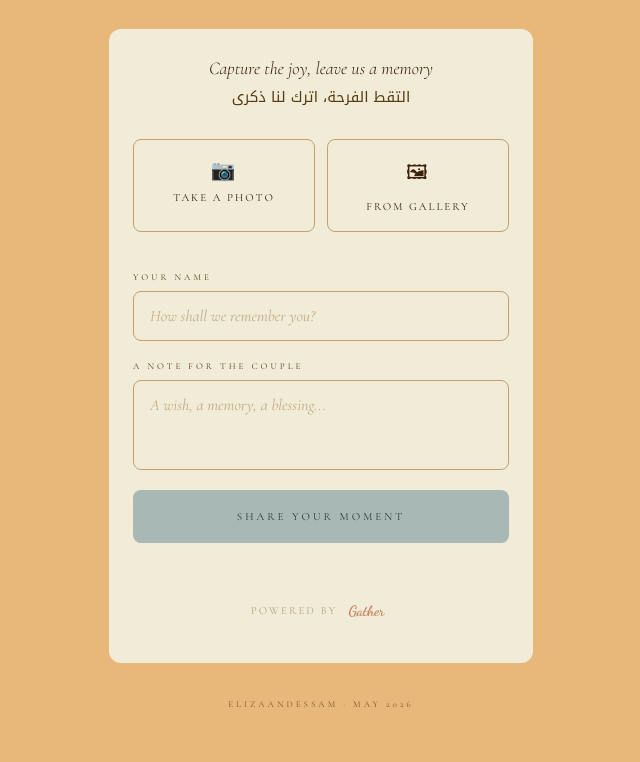
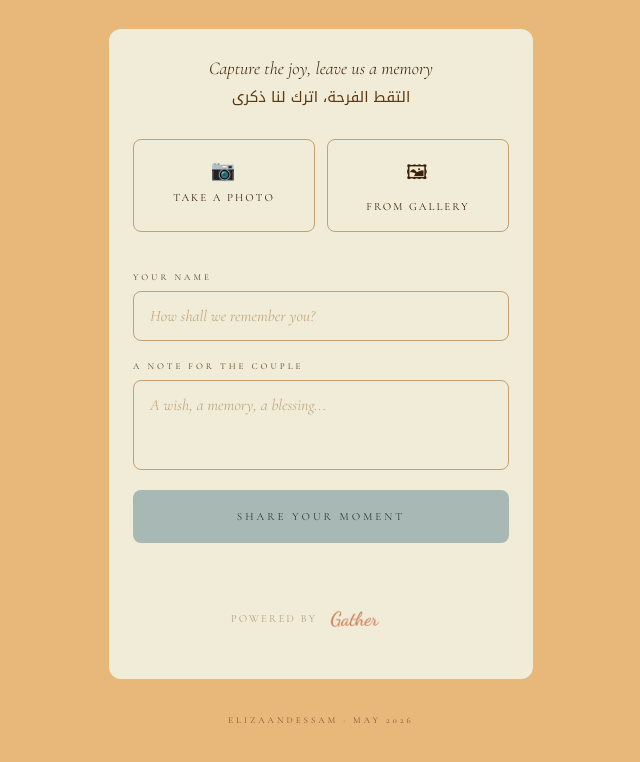
Before and after one commit to QaisarAlallan/event-photo-collector, a plain HTML site: page wedding/index.html in a window 1280 px wide. Shown: the part 433-1195 px from the top of the page, without its empty margins (319-959 px from the left). Drawn offline with nearby package versions, Linux system fonts and the light colour scheme.

Commit message:
Adjust layout and image size in index.html

```diff
--- a/wedding/index.html
+++ b/wedding/index.html
@@ -335,9 +335,9 @@
 
       <button type="button" class="submit-btn" id="submitBtn" onclick="submitPhoto()">Share Your Moment</button>
       <p class="status-msg" id="statusMsg"></p>
-      <div style="text-align:center; margin-top:16px; display:flex; align-items:center; justify-content:center; gap:6px;">
+      <div style="text-align:center; margin-top:16px; display:flex; align-items:center; justify-content:center; gap:6px; transform:translateX(-12px);">
         <span style="font-family:'Cormorant Garamond',serif; font-size:11px; letter-spacing:2px; text-transform:uppercase; color:#B8A07A;">Powered by</span>
-        <img src="Ceaser-01.png" alt="Gather" style="height:48px; width:auto; mix-blend-mode:multiply; opacity:0.85;" />
+        <img src="Ceaser-01.png" alt="Gather" style="height:64px; width:auto; mix-blend-mode:multiply; opacity:0.85;" />
       </div>
     </div>
 
```
